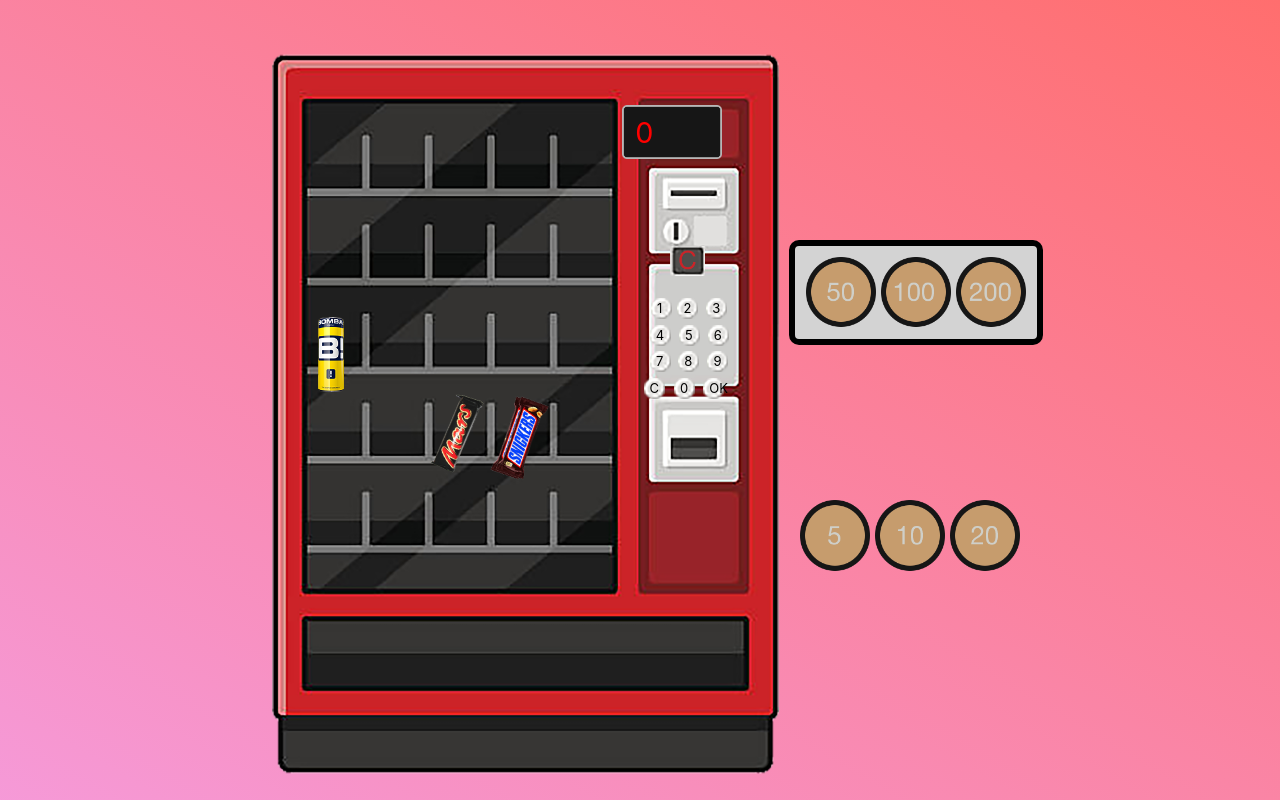
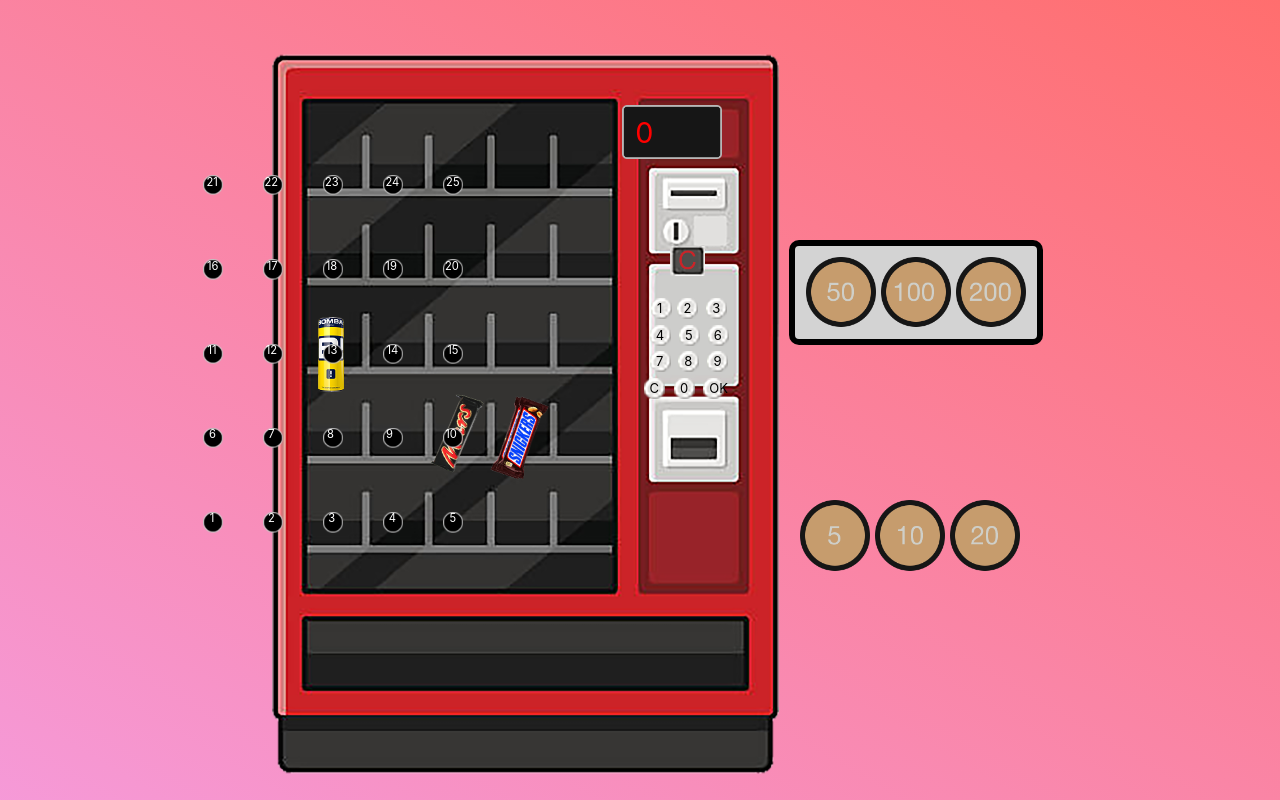
Before and after one commit to gergodancs/vendor, a React (Create React App) app: page / in a window 1280 px wide. Shown: the top 800 px of the page. Built offline with nearby package versions, Linux system fonts and the light colour scheme.

Commit message:
98%ready

```diff
--- /dev/null
+++ b/src/comps/LabelNumber.jsx
@@ -0,0 +1,45 @@
+import React from "react";
+
+const LabelNumber = () => {
+  return (
+    <div className="label__container">
+      <div className="label__row">
+        <span>21</span>
+        <span>22</span>
+        <span>23</span>
+        <span>24</span>
+        <span>25</span>
+      </div>
+      <div className="label__row">
+        <span>16</span>
+        <span>17</span>
+        <span>18</span>
+        <span>19</span>
+        <span>20</span>
+      </div>
+      <div className="label__row">
+        <span>11</span>
+        <span>12</span>
+        <span>13</span>
+        <span>14</span>
+        <span>15</span>
+      </div>
+      <div className="label__row">
+        <span>6</span>
+        <span>7</span>
+        <span>8</span>
+        <span>9</span>
+        <span>10</span>
+      </div>
+      <div className="label__row">
+        <span>1</span>
+        <span>2</span>
+        <span>3</span>
+        <span>4</span>
+        <span>5</span>
+      </div>
+    </div>
+  );
+};
+
+export default LabelNumber;
--- /dev/null
+++ b/src/comps/Labels.jsx
@@ -0,0 +1,46 @@
+import React from "react";
+
+const Labels = () => {
+  return (
+    <div className="slot__container">
+      <div className="slot__row">
+        <img src={require("../pics/slot-number.png")} alt="slot" />
+
+        <img src={require("../pics/slot-number.png")} alt="slot" />
+        <img src={require("../pics/slot-number.png")} alt="slot" />
+        <img src={require("../pics/slot-number.png")} alt="slot" />
+        <img src={require("../pics/slot-number.png")} alt="slot" />
+      </div>
+      <div className="slot__row">
+        <img src={require("../pics/slot-number.png")} alt="slot" />
+        <img src={require("../pics/slot-number.png")} alt="slot" />
+        <img src={require("../pics/slot-number.png")} alt="slot" />
+        <img src={require("../pics/slot-number.png")} alt="slot" />
+        <img src={require("../pics/slot-number.png")} alt="slot" />
+      </div>
+      <div className="slot__row">
+        <img src={require("../pics/slot-number.png")} alt="slot" />
+        <img src={require("../pics/slot-number.png")} alt="slot" />
+        <img src={require("../pics/slot-number.png")} alt="slot" />
+        <img src={require("../pics/slot-number.png")} alt="slot" />
+        <img src={require("../pics/slot-number.png")} alt="slot" />
+      </div>
+      <div className="slot__row">
+        <img src={require("../pics/slot-number.png")} alt="slot" />
+        <img src={require("../pics/slot-number.png")} alt="slot" />
+        <img src={require("../pics/slot-number.png")} alt="slot" />
+        <img src={require("../pics/slot-number.png")} alt="slot" />
+        <img src={require("../pics/slot-number.png")} alt="slot" />
+      </div>
+      <div className="slot__row">
+        <img src={require("../pics/slot-number.png")} alt="slot" />
+        <img src={require("../pics/slot-number.png")} alt="slot" />
+        <img src={require("../pics/slot-number.png")} alt="slot" />
+        <img src={require("../pics/slot-number.png")} alt="slot" />
+        <img src={require("../pics/slot-number.png")} alt="slot" />
+      </div>
+    </div>
+  );
+};
+
+export default Labels;
--- a/src/comps/Machine.jsx
+++ b/src/comps/Machine.jsx
@@ -7,6 +7,9 @@ import PinPad from "./PinPad";
 import MoneyFirst from "./MoneyFirst";
 import { useState } from "react";
 import NoMoney from "./NoMoney";
+import { useTransform } from "framer-motion";
+import Labels from "./Labels";
+import LabelNumber from "./LabelNumber";
 //import { useEffect, useCallback } from "react";
 
 const Machine = ({ spend, setSpend }) => {
@@ -17,23 +20,24 @@ const Machine = ({ spend, setSpend }) => {
   const [isEnoughMoney, setMoney] = useState(false);
   const [moneyLeft, setMoneyLeft] = useState(0);
   //const [digit, setDigit] = useState(0);
-  const arr = [];
+  const [arr, setArr] = useState([]);
 
   const digitArr = (num) => arr.push(num);
 
   const setResultNum = (arr) => {
     let res = 0;
     let arr2str = arr.map((num) => num.toString());
+    setArr([]);
     let resultStr = arr2str.join("");
     res = Number(resultStr);
-    console.log("res:", res);
     if (res === 0) setShowMadal(true);
-    if (res === 1)
-      animation(res, setAnimated, "animatedBomba", 330, "noAnimatedBomba");
 
-    if (res === 2)
+    if (res === 11)
+      animation(res, setAnimated, "animatedBomba", 315, "noAnimatedBomba");
+
+    if (res === 9)
       animation(res, setAnimatedSnick, "animatedSnick", 190, "noAnimatedSnick");
-    if (res === 4)
+    if (res === 8)
       animation(res, setAnimatedMars, "animatedMars", 250, "noAnimatedMars");
   };
 
@@ -46,11 +50,17 @@ const Machine = ({ spend, setSpend }) => {
       res = 0;
       setter(animstr);
       setSpend(spend - price);
-      setTimeout(() => setter(noanimstr), 3000);
+      setMoneyLeft(0);
+      setTimeout(() => setter(noanimstr), 5000);
       setTimeout(() => {
         setSpend(0);
       }, 1500);
     }
+  };
+  const cancel = () => {
+    setArr([]);
+    setSpend(0);
+    setMoneyLeft(0);
   };
 
   return (
@@ -59,9 +69,12 @@ const Machine = ({ spend, setSpend }) => {
       {isEnoughMoney ? (
         <NoMoney moneyLeft={moneyLeft} setMoney={setMoney} />
       ) : null}
+      <Labels />
+      <LabelNumber />
       <Display spend={spend} />
 
       <img
+        onClick={() => cancel()}
         className="cancel-btn"
         src={require("../pics/cancel-button.png")}
         alt="cancel"
--- a/src/comps/products.css
+++ b/src/comps/products.css
@@ -8,7 +8,7 @@
 .snickers > .animatedSnick {
   position: relative;
   left: 180px;
-  animation: mars 5s, display 5s;
+  animation: snick 5s, display 5s;
   opacity: 1;
 }
 .snickers > .noAnimatedSnick {
@@ -71,7 +71,7 @@
 }
 .mars > .animatedMars {
   position: relative;
-  left: 10px;
+  left: 185px;
 
   animation: mars 5s, display 5s;
   opacity: 1;
@@ -84,16 +84,51 @@
   10% {
     top: 10px;
   }
-
+  16% {
+    top: 100px;
+    visibility: hidden;
+  }
+  24% {
+    top: 170px;
+    visibility: hidden;
+  }
   25% {
-    top: 150px;
+    top: 170px;
 
     transform: rotateZ(50deg);
   }
 
   100% {
-    left: 20px;
-    top: 150px;
+    left: 185px;
+    top: 170px;
+    transform: rotateZ(50deg);
+  }
+}
+@keyframes snick {
+  0% {
+    top: 1px;
+  }
+
+  10% {
+    top: 10px;
+  }
+  16% {
+    top: 160px;
+    visibility: hidden;
+  }
+  24% {
+    top: 220px;
+    visibility: hidden;
+  }
+  25% {
+    top: 240px;
+
+    transform: rotateZ(50deg);
+  }
+
+  100% {
+    left: 270px;
+    top: 240px;
     transform: rotateZ(50deg);
   }
 }
@@ -103,10 +138,16 @@
     left: 76px;
     display: inline;
   }
-
+  9% {
+    transform: rotateZ(1deg);
+  }
   10% {
     left: 80px;
     top: 20px;
+    transform: rotateZ(180deg);
+  }
+  16% {
+    transform: rotateZ(360deg);
   }
   16% {
     top: 230px;
--- a/src/index.css
+++ b/src/index.css
@@ -98,3 +98,41 @@ code {
   left: 433px;
   bottom: 498px;
 }
+.slot__container {
+  position: absolute;
+  z-index: 4;
+  width: 300px;
+  left: 183px;
+  top: 175px;
+  display: flex;
+  flex-direction: column;
+  row-gap: 4rem;
+}
+.slot__row {
+  display: flex;
+  justify-content: space-around;
+}
+
+.slot__row > img {
+  width: 20px;
+}
+
+.label__container {
+  position: absolute;
+  z-index: 4;
+  width: 300px;
+  left: 183px;
+  top: 175px;
+  display: flex;
+  flex-direction: column;
+  row-gap: 4.38rem;
+}
+.label__row {
+  display: flex;
+  justify-content: space-around;
+  text-align: center;
+}
+.label__row > span {
+  color: white;
+  font-size: 0.7rem;
+}
```
